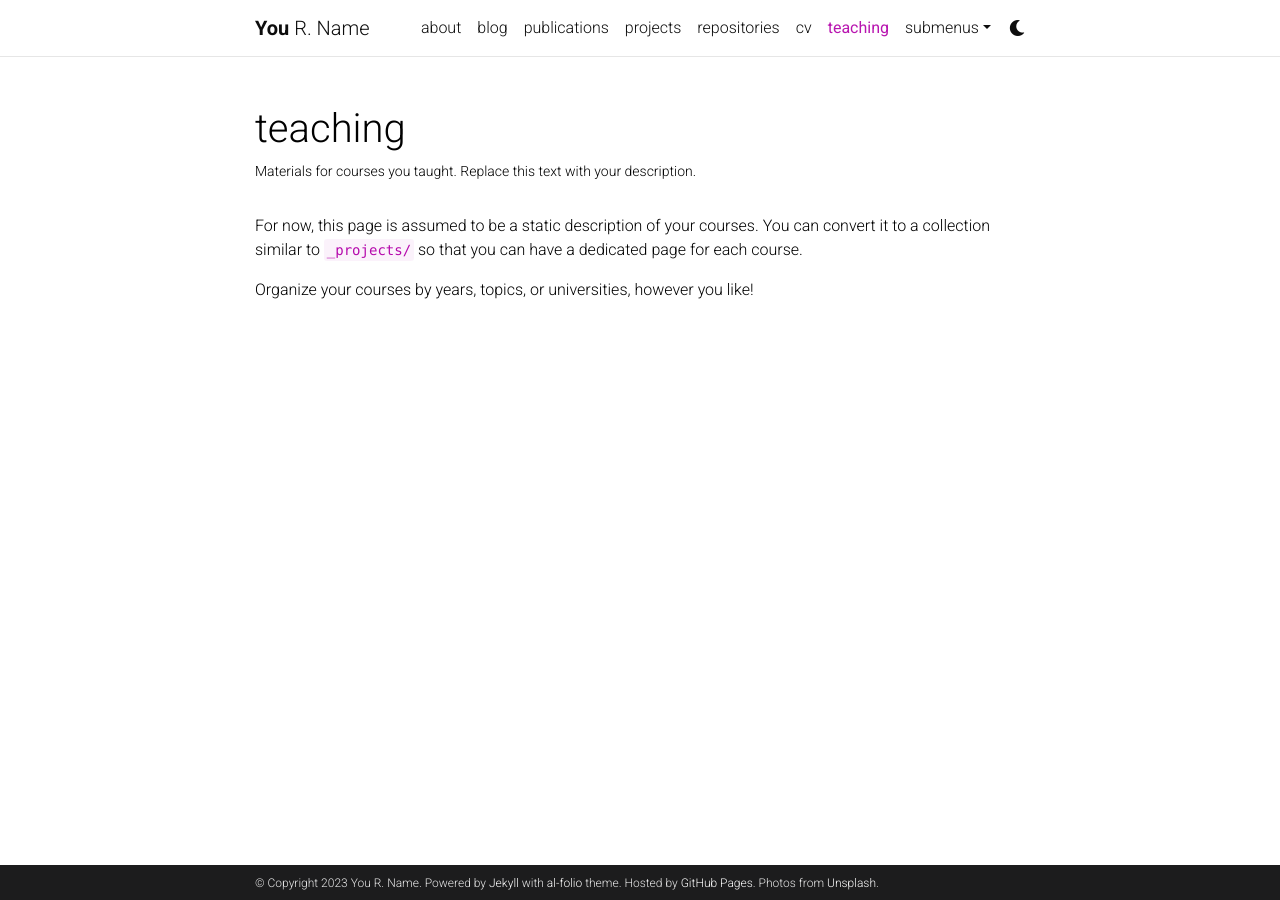
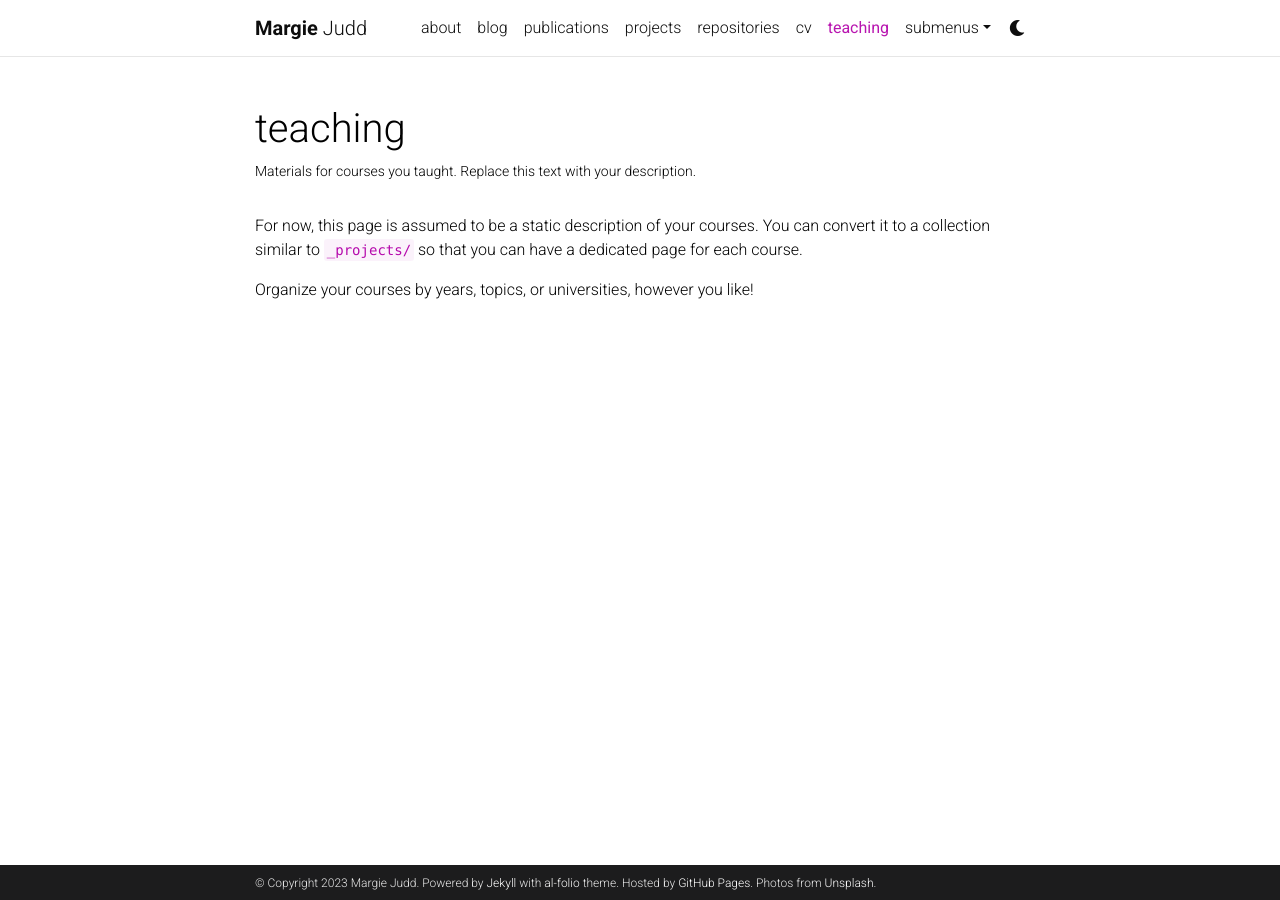
Before and after one commit to bigsky77/margie-website, a Jekyll site: the page built from _pages/teaching.md, in a window 1280 px wide. Built offline with Jekyll 4.4.1, drawn with Linux system fonts in a browser that asks for light colours; comment, search, counter and statistics services are not loaded; a style sheet for code colours, icons or effects is not loaded.

Commit message:
first commit

```diff
--- a/_config.yml
+++ b/_config.yml
@@ -3,10 +3,10 @@
 # -----------------------------------------------------------------------------
 
 title: blank # the website title (if blank, full name will be used instead)
-first_name: You
-middle_name: R.
-last_name: Name
-email: you@example.com
+first_name: Margie
+middle_name:
+last_name: Judd
+email: mjudd@nevada.unr.edu
 description: > # the ">" symbol means to ignore newlines until "footer_text:"
   A simple, whitespace theme for academics. Based on [*folio](https://github.com/bogoli/-folio) design.
 footer_text: >
@@ -175,12 +175,12 @@ collections:
     permalink: /projects/:path/
 
 news:
-  enabled: true
+  enabled: false
   scrollable: true # adds a vertical scroll bar if there are more than 3 news items
   limit: 5 # leave blank to include all the news in the `_news` folder
 
 latest_posts:
-  enabled: true
+  enabled: false
   scrollable: true # adds a vertical scroll bar if there are more than 3 new posts items
   limit: 3 # leave blank to include all the blog posts
 
```
Also changed, not shown: _bibliography/papers.bib (+9 -0 lines), _pages/about.md (+1 -1 lines), assets/bibliography/2018-12-22-distill.bib (+5 -5 lines), 1 other file.
